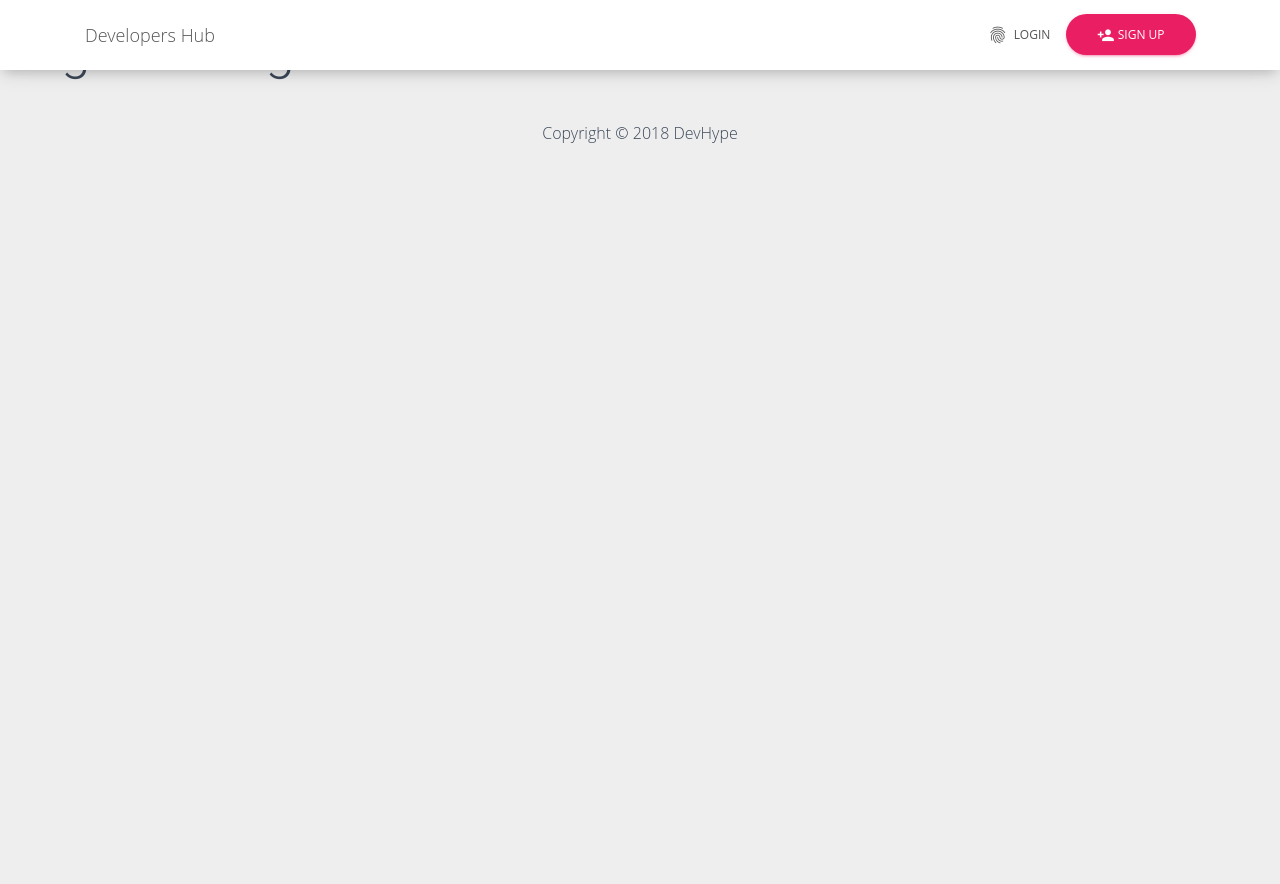
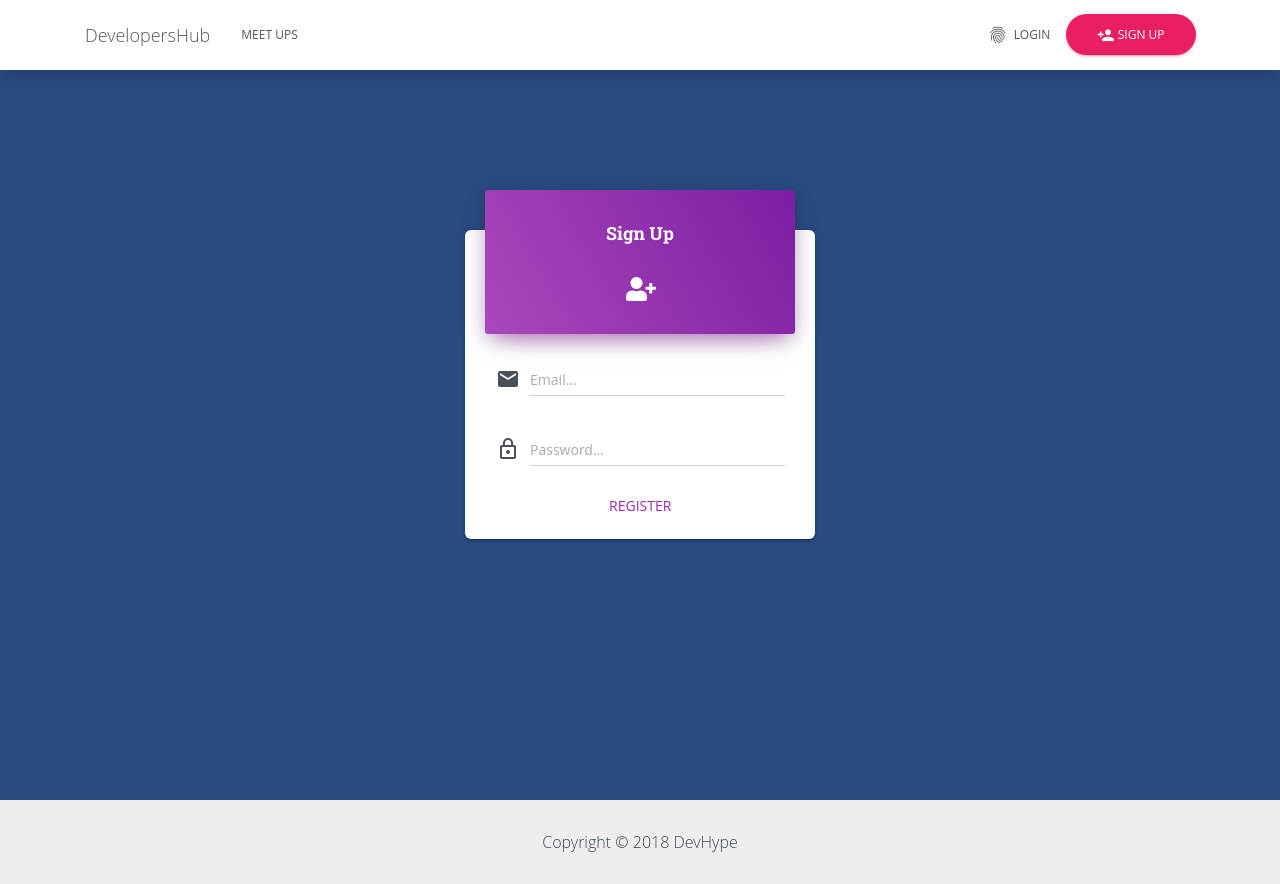
Before and after one commit to elnobun/devhub, a React (Create React App) app in the folder client/: page /register in a window 1280 px wide. Before the commit the page ends 800 px from the top, so only its background shows below. Built offline with nearby package versions, Linux system fonts and the light colour scheme.

Commit message:
updated component files

```diff
--- a/client/src/components/auth/Login.js
+++ b/client/src/components/auth/Login.js
@@ -1,6 +1,5 @@
 import React, { Component } from "react";
-import Footer from "../layout/Footer";
-// import Navbar from "../layout/Navbar";
+import { Link } from "react-router-dom";
 
 // import PropTypes from 'prop-types';
 
@@ -10,7 +9,6 @@ class Login extends Component {
       <div className="login-page">
         <div
           className="page-header header-filter clear-filter"
-          data-parallax="true"
           style={{
             backgroundColor: "rgb(41, 75, 128)",
             transform: "translate3d(0, 0, 0)"
@@ -27,12 +25,12 @@ class Login extends Component {
                         <div className="btn btn-just-icon btn-link">
                           <i className="fab fa-facebook-square" />
                         </div>
-                        <a href="#pablo" className="btn btn-just-icon btn-link">
+                        <Link to="" className="btn btn-just-icon btn-link">
                           <i className="fab fa-twitter" />
-                        </a>
-                        <a href="#pablo" className="btn btn-just-icon btn-link">
+                        </Link>
+                        <Link to="" className="btn btn-just-icon btn-link">
                           <i className="fab fa-google-plus" />
-                        </a>
+                        </Link>
                       </div>
                     </div>
                     <p className="description text-center">Or Be Classical</p>
@@ -71,12 +69,12 @@ class Login extends Component {
                       </span>
                     </div>
                     <div className="footer text-center">
-                      <a
-                        href="#pablo"
+                      <Link
+                        to=""
                         className="btn btn-primary btn-link btn-wd btn-lg"
                       >
                         Get Started
-                      </a>
+                      </Link>
                     </div>
                   </form>
                 </div>
--- a/client/src/components/auth/Register.js
+++ b/client/src/components/auth/Register.js
@@ -1,11 +1,80 @@
-import React, { Component } from 'react';
-import PropTypes from 'prop-types';
+import React, { Component } from "react";
+import { Link } from "react-router-dom";
+
+// import PropTypes from 'prop-types';
 
 class Register extends Component {
   render() {
     return (
-      <div>
-        <h1>Register Page</h1>
+      <div className="login-page">
+        <div
+          className="page-header header-filter clear-filter"
+          style={{
+            backgroundColor: "rgb(41, 75, 128)",
+            transform: "translate3d(0, 0, 0)"
+          }}
+        >
+          <div className="container">
+            <div className="row">
+              <div className="col-md-4 col-sm-6 ml-auto mr-auto">
+                <div className="card card-signup">
+                  <form className="form" method="" action="">
+                    <div className="card-header card-header-primary text-center card-signup">
+                      <h4 className="card-title">Sign Up</h4>
+                      <div className="social-line">
+                        <div className="btn btn-just-icon btn-link">
+                          <i className="fas fa-user-plus" />
+                        </div>
+                      </div>
+                    </div>
+                    <div className="card-body">
+                      <span className="bmd-form-group">
+                        <div className="input-group">
+                          <div className="input-group-prepend">
+                            <span className="input-group-text">
+                              <i className="material-icons">mail</i>
+                            </span>
+                          </div>
+                          <input
+                            type="email"
+                            className="form-control"
+                            placeholder="Email..."
+                            autoComplete="off"
+                            style={{ cursor: "auto" }}
+                          />
+                        </div>
+                      </span>
+                      <span className="bmd-form-group">
+                        <div className="input-group">
+                          <div className="input-group-prepend">
+                            <span className="input-group-text">
+                              <i className="material-icons">lock_outline</i>
+                            </span>
+                          </div>
+                          <input
+                            type="password"
+                            className="form-control"
+                            placeholder="Password..."
+                            autoComplete="off"
+                            style={{ cursor: "auto" }}
+                          />
+                        </div>
+                      </span>
+                    </div>
+                    <div className="footer text-center">
+                      <Link
+                        to=""
+                        className="btn btn-primary btn-link btn-wd btn-lg"
+                      >
+                        Register
+                      </Link>
+                    </div>
+                  </form>
+                </div>
+              </div>
+            </div>
+          </div>
+        </div>
       </div>
     );
   }
--- a/client/src/components/layout/Landing.js
+++ b/client/src/components/layout/Landing.js
@@ -1,4 +1,5 @@
 import React from "react";
+import { Link } from "react-router-dom";
 
 const Landing = () => {
   return (
@@ -18,10 +19,10 @@ const Landing = () => {
                 Connecting developers with different skill sets.
               </h2>
               <br />
-              <a className="btn btn-danger btn-raised btn-lg">
+              <Link to="" className="btn btn-danger btn-raised btn-lg">
                 <i className="fa fa-play" /> Connect
                 <div className="ripple-container" />
-              </a>
+              </Link>
             </div>
 
             <div className="col-md-6 text-center">
--- a/client/src/components/layout/Navbar.js
+++ b/client/src/components/layout/Navbar.js
@@ -1,4 +1,5 @@
 import React from "react";
+import { Link } from "react-router-dom";
 
 const Navbar = () => {
   return (
@@ -9,7 +10,9 @@ const Navbar = () => {
     >
       <div className="container">
         <div className="navbar-translate">
-          <a className="navbar-brand">Developers Hub</a>
+          <Link to="/" className="navbar-brand">
+            DevelopersHub
+          </Link>
           <button
             className="navbar-toggler"
             type="button"
@@ -23,16 +26,27 @@ const Navbar = () => {
           </button>
         </div>
         <div className="collapse navbar-collapse">
+          <ul className="navbar-nav mr-auto">
+            <li className="nav-item">
+              <Link to="/profiles" className="nav-link">
+                Meet Ups
+              </Link>
+            </li>
+          </ul>
+
           <ul className="navbar-nav ml-auto">
             <li className="nav-item">
-              <a href="./examples/login-page.html" className="nav-link">
+              <Link to="/login" className="nav-link">
                 <i className="material-icons">fingerprint</i> Login
-              </a>
+              </Link>
             </li>
             <li className="button-container nav-item iframe-extern">
-              <a href="" className="btn  btn-rose   btn-round btn-block">
+              <Link
+                to="/register"
+                className="btn  btn-rose   btn-round btn-block"
+              >
                 <i className="material-icons">person_add</i> Sign Up
-              </a>
+              </Link>
             </li>
           </ul>
         </div>
```
